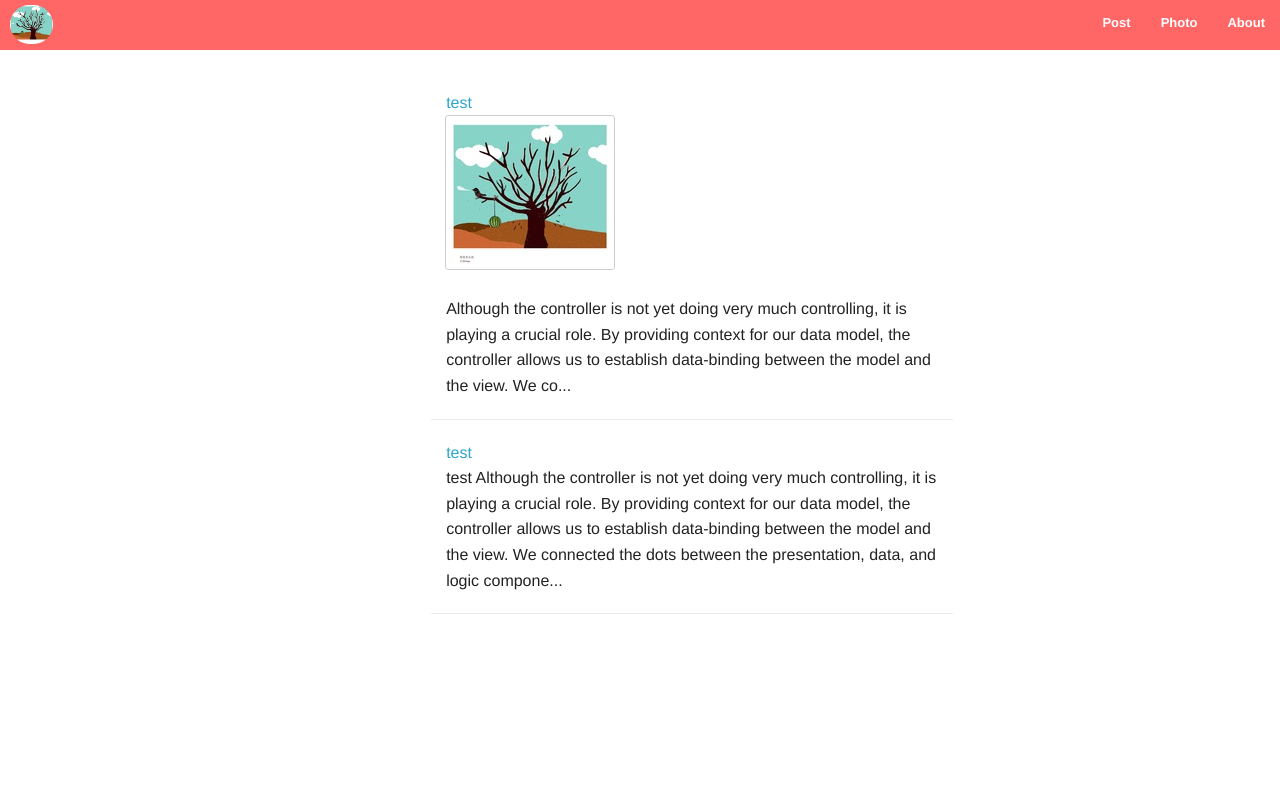
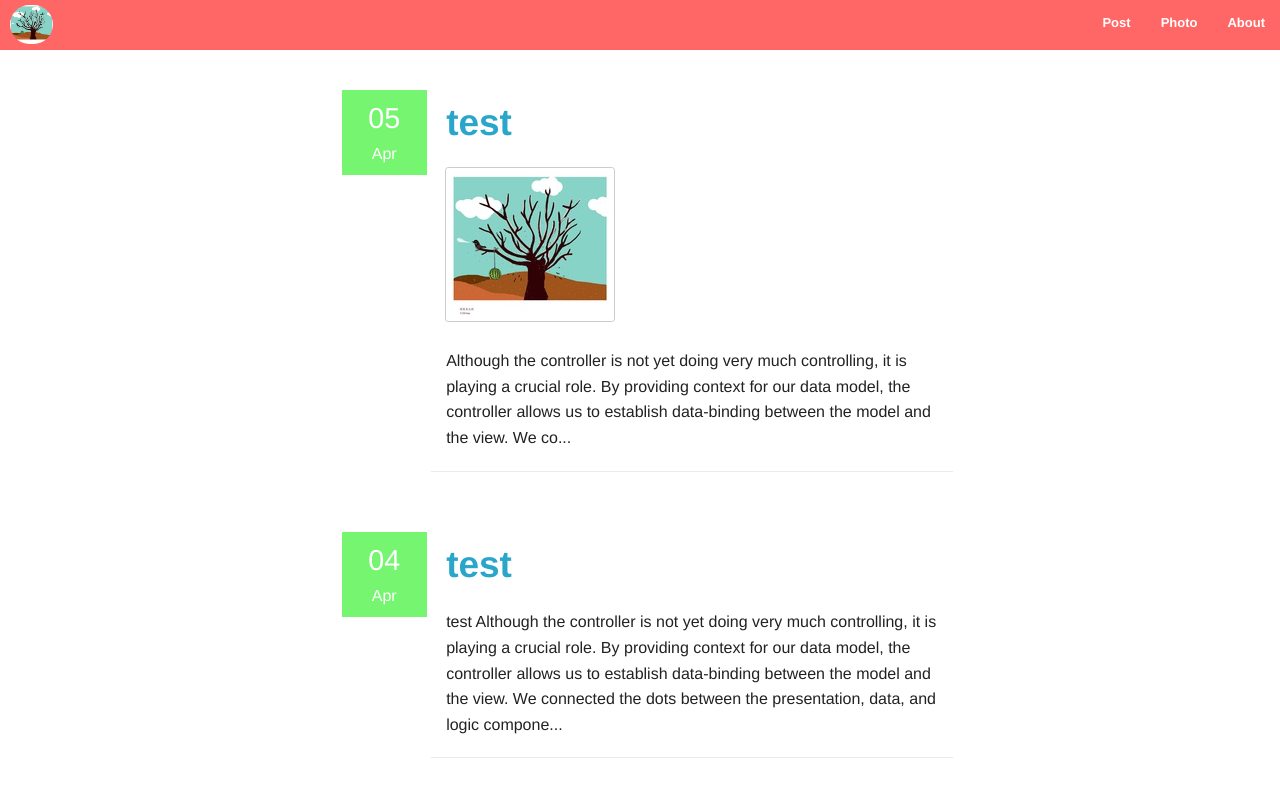
Before and after one commit to watermelontree/summersummer, a Jekyll site: the page built from blog.html, in a window 1280 px wide. Shown: the top 797 px of the page. Built offline with Jekyll 4.4.1, drawn with Linux system fonts in a browser that asks for light colours; Markdown is read by kramdown in place of the engine named in the settings.

Commit message:
datetime style fix

```diff
--- a/assets/styles/style.css
+++ b/assets/styles/style.css
@@ -85,12 +85,8 @@ body {
 /* POST */
 .post-list li {
 	list-style: none;
-	padding: 10px 20px;
+	padding: 10px 20px 50px 20px;
 	min-height: 160px;
-	/*border: 1px solid #eeeeee;
-	box-shadow: 0px 1px 10px 1px rgba(0,0,0,0.15);*/
-	margin-bottom: 50px;
-	/*border-bottom: 1px solid #eeeeee;*/
 }
 
 .date-list {
@@ -98,7 +94,13 @@ body {
 	height: 85px;
 	width: 85px;
 	color: #ffffff;
-	padding-top: 15px;
+	display: block;
+	text-align: center;
+}
+
+.date-list .day {
+	font-size: 1.8em;
+	padding-top: 5px;
 }
 
 .post-section {
--- a/blog.html
+++ b/blog.html
@@ -15,13 +15,13 @@ title: Blog-SummerSummer
     <li class="row">
       <div class="small-2 columns circle">
         <time class="date-list" datetime="{{ this_postdate }}">
-          <div>{{ this_day }}</div>
+          <div class="day">{{ this_day }}</div>
           <div>{{ this_month }}</div>
         </time>
       </div>
       <div class="small-10 columns post-section">
         <a>
-          <h href="{{ site.baseurl }}{{ post.url }}">{{ post.title }}
+          <h2 href="{{ site.baseurl }}{{ post.url }}">{{ post.title }}
           </a>
         </h2>
         {{ post.content | truncate: 300 }}
```
Also changed, not shown: _posts/2014-4-5-test2.md (+1 -1 lines).
